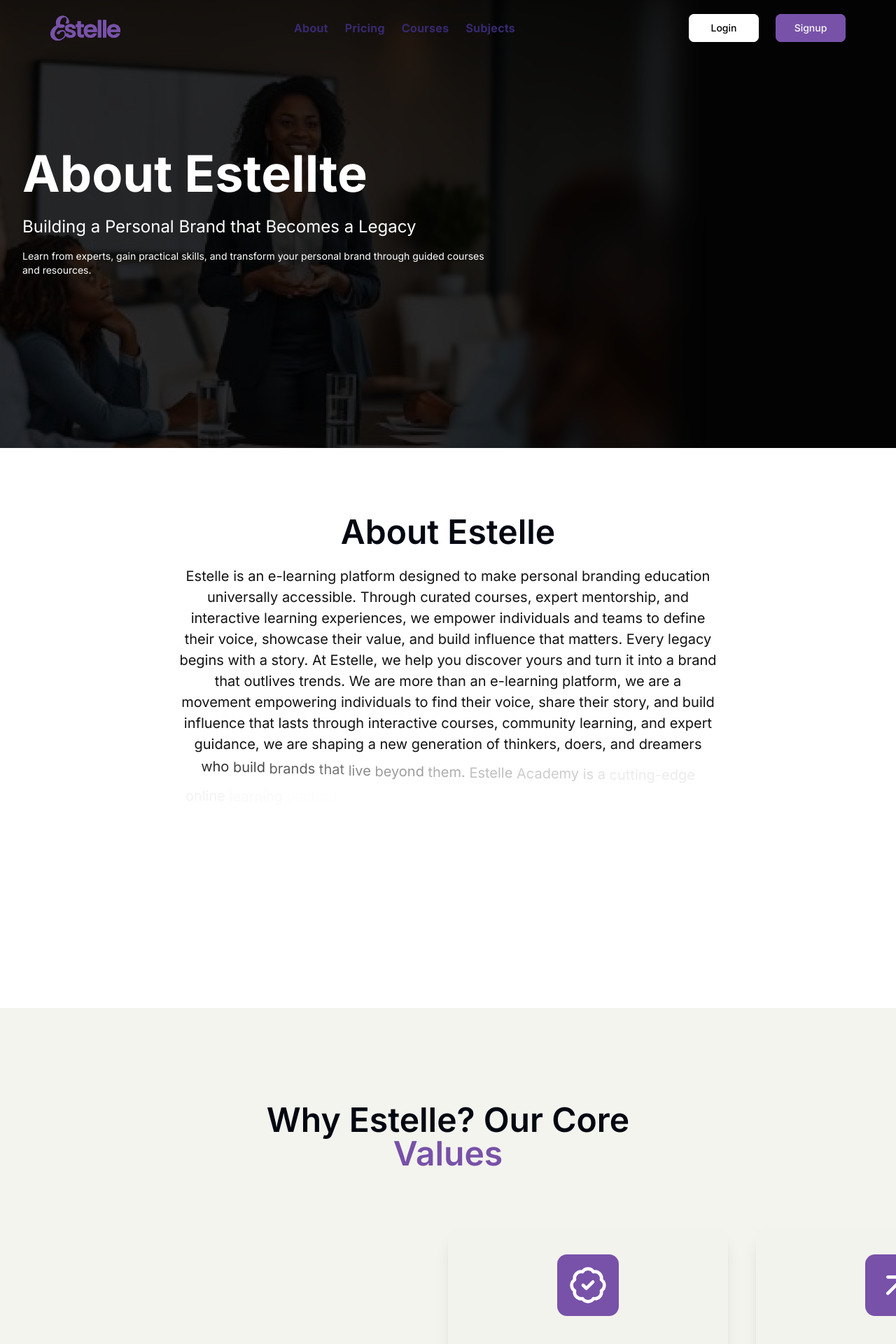
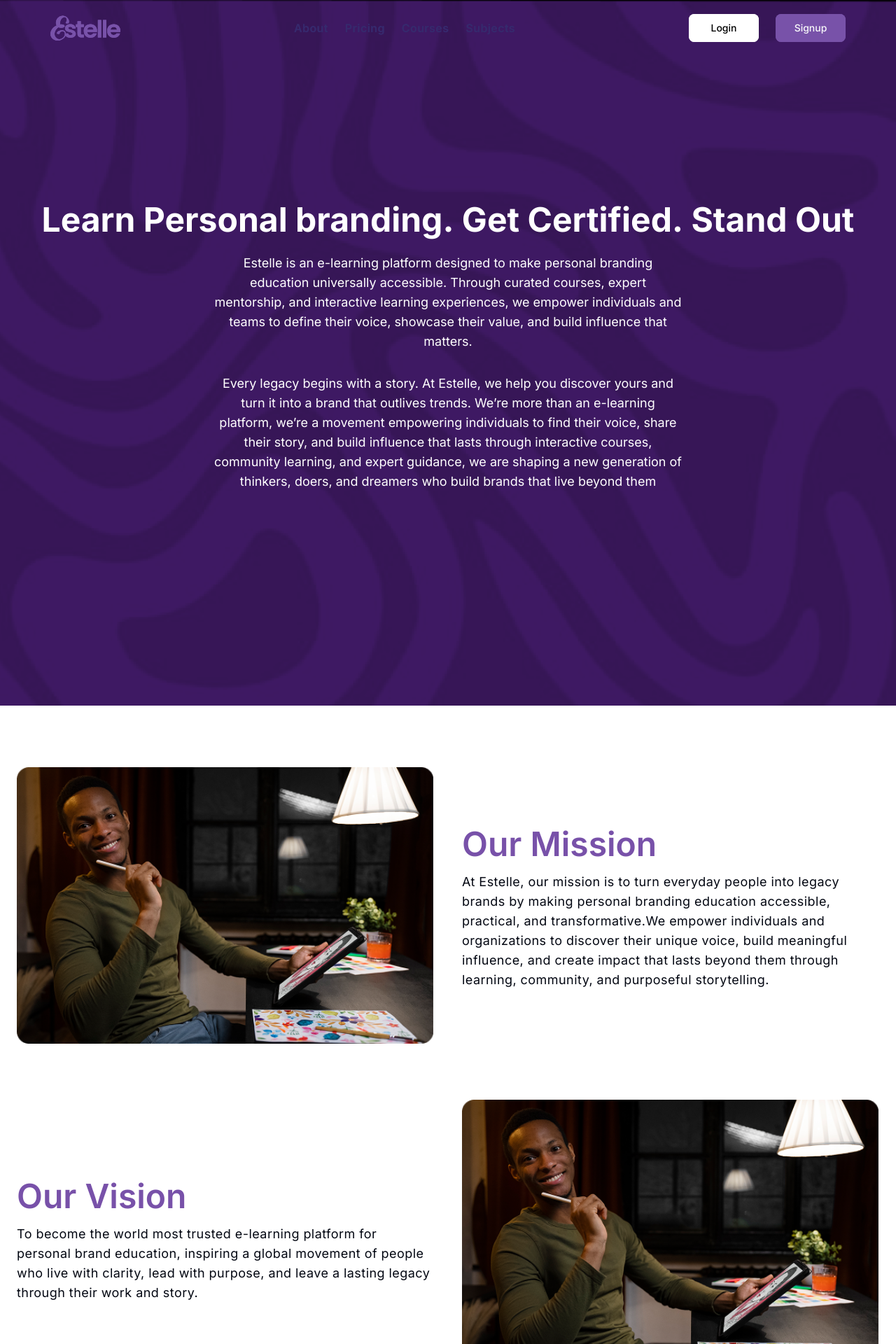
Before and after one commit to helloestelleacademy-sys/estelle-frontend, a Next.js app: page /about in a window 1280 px wide. Shown: the top 1920 px of the page at 70% size. Built offline with nearby package versions, Linux system fonts and the light colour scheme.

Commit message:
update-landing page

```diff
--- a/src/app/(root)/courses/page.tsx
+++ b/src/app/(root)/courses/page.tsx
@@ -3,7 +3,6 @@ import CourseCard from '@/components/main/CourseCard'
 import { AllCourses } from '@/constants'
 import React, { useRef } from 'react'
 import { gsap } from "gsap";
-import { ScrollTrigger } from "gsap/ScrollTrigger";
 import { useGSAP } from '@gsap/react';
 
 // gsap.registerPlugin(ScrollTrigger);
--- a/src/app/(root)/page.tsx
+++ b/src/app/(root)/page.tsx
@@ -3,16 +3,13 @@ import Cta from "@/components/Cta";
 import FAQSection from "@/components/Faq";
 import FeaturedCourses from "@/components/FeaturedCourses";
 import Features from "@/components/Features";
-import Footer from "@/components/Footer";
 import Header from "@/components/Header";
 import Mission from "@/components/Mission";
-import Navbar from "@/components/Navbar";
 import Pricing from "@/components/Pricing";
 import Service from "@/components/Service";
 import Testimonials from "@/components/Testimonials";
 import { gsap } from 'gsap';
 import { ScrollTrigger } from 'gsap/all';
-import ReactLenis from "lenis/react";
 
 gsap.registerPlugin(ScrollTrigger);
 
--- a/src/components/FeaturedCourses.tsx
+++ b/src/components/FeaturedCourses.tsx
@@ -1,4 +1,3 @@
-import { BadgeDollarSign, Book, ChartNoAxesCombined, TimerIcon } from 'lucide-react'
 import React from 'react'
 import CourseCard from './main/CourseCard'
 import { featuredCourses } from '@/constants'
--- a/src/components/Header.tsx
+++ b/src/components/Header.tsx
@@ -1,5 +1,4 @@
 'use client';
-import Image from 'next/image'
 import React, { useRef } from 'react'
 import { useGSAP } from "@gsap/react";
 import { ScrollTrigger } from "gsap/ScrollTrigger";
@@ -17,7 +16,7 @@ const Header = () => {
     },{scope:containerRef})
 
   return (
-    <section className="relative min-h-screen w-full overflow-hidden bg-[#F7F0FF] flex items-center justify-center px-6 md:px-16 lg:px-24 py-20">
+    <section className="relative min-h-screen w-full overflow-hidden bg-[#F7F0FF] flex items-center justify-center px-6 md:px-16 lg:px-24 py-26">
 
         <div className='max-w-7xl w-full grid grid-cols-1 lg:grid-cols-2 gap-10 items-center'>
 
--- a/src/components/Navbar.tsx
+++ b/src/components/Navbar.tsx
@@ -1,12 +1,21 @@
 'use client'
 import Image from 'next/image'
-import React, { useEffect, useState } from 'react'
+import React, { useEffect, useRef, useState } from 'react'
 import { Button } from './ui/button'
 import Link from 'next/link'
 import clsx from 'clsx'
+import { useGSAP } from '@gsap/react'
+import gsap from 'gsap'
 
 const Navbar = () => {
   const [isScrolled, setIsScrolled] =useState(false);
+  const [isOpen, setIsOpen] =useState(false);
+  const mobileMenuRef =useRef(null);
+  const linkRef = useRef<(HTMLAnchorElement  | null)[]>([]);
+  const iconTl = useRef<gsap.core.Timeline | null>(null);
+  const topLineRef = useRef(null);
+  const bottomLineRef = useRef(null);
+  const menuTl = useRef<gsap.core.Timeline | null>(null)
 
   useEffect(()=>{
         const handleScroll =()=>{
@@ -16,6 +25,64 @@ const Navbar = () => {
 
         return()=> window.removeEventListener('scroll', handleScroll) // cleanup function to remove the event listener when the component unmounts
     },[])
+
+  useGSAP(()=>{
+
+        gsap.set(mobileMenuRef.current, {yPercent:-200})
+        gsap.set(linkRef.current, {autoAlpha:0})
+
+        menuTl.current =gsap.timeline({
+            paused:true
+        })
+        .to(mobileMenuRef.current, {yPercent:0,opacity:1, duration:0.8, ease:'power3.out'})
+        .to(linkRef.current, {autoAlpha:1, stagger:0.08, duration:0.8, ease:'power2.out'})
+
+        iconTl.current =gsap.timeline({
+            paused:true
+        })
+        .to([topLineRef.current], {
+            rotation:45,
+            y:3.3,
+            duration:0.5,
+            ease:"power2.inOut",
+        })
+        .to([bottomLineRef.current], {
+            rotation:-45,
+            y:-3.3,
+             duration:0.5,
+            ease:"power2.inOut",
+        }, "<")
+    },[])
+
+  const toggleMenu =()=>{
+        if(isOpen){
+            menuTl.current?.reverse()
+            setIsOpen(false)
+             iconTl!.current!.reverse()
+        }else{
+            menuTl.current?.play()
+            setIsOpen(true)
+             iconTl.current?.play()
+        }
+
+    }
+
+
+const navLinks =[
+    {
+        title:"Home",
+        link:"/",
+    },
+    {
+        title:"About",
+        link:"/about",
+    },
+    {
+        title:"Courses",
+        link:"/courses",
+    },
+
+]
 
   return (
     <nav className={`w-full py-5 fixed top-0 left-0  z-50 transition-all duration-300 bg-blur ${isScrolled ? '  backdrop-blur-glass bg-[#7851A9]' :
@@ -48,11 +115,29 @@ const Navbar = () => {
             <li className={clsx('text-[16px] font-semibold tracking-wide  cursor-pointer', !isScrolled && 'text-[#37296D]')}>Subjects</li>
         </ul>
 
-        <div className='space-x-6'>
+        <div className='hidden md:flex space-x-6'>
             <Button className='w-[100px] py-5 bg-white text-black'>Login</Button>
             <Button className='bg-[#7852A9] w-[100px] py-5'>Signup</Button>
         </div>
+
+         <div onClick={toggleMenu} className='md:hidden bg-white size-12 z-50 flex flex-col gap-1 justify-center items-center md:size-20 transition-all duration-300 rounded-full cursor-pointer'>
+                <span ref={topLineRef} className='block w-8 h-0.5 bg-black rounded-full origin-center'></span>
+                <span ref={bottomLineRef} className='block w-8 h-0.5 bg-black rounded-full origin-center'></span>
+          </div>
+
       </div>
+
+      <div ref={mobileMenuRef} className='md:hidden fixed inset-0 border border-white/15 w-full h-[screen] bg-black/30 z-30 flex flex-col items-center justify-between text-white/80 py-22 px-10 gap-y-10 backdrop-blur opacity-0 '>
+            <div className='flex flex-col gap-y-6 text-3xl'>
+                {navLinks.map((item, index)=>(
+                    <Link href={item.link} key={index} ref={(el)=>{linkRef.current[index] = el }} className=''>
+                        <span className='transition-all duration-300 text-white  hover:text-white font-semibold cursor-pointer'>
+                            {item.title}
+                        </span>
+                    </Link>
+                ))}
+            </div>
+        </div>
     </nav>
   )
 }
--- a/src/components/Testimonials.tsx
+++ b/src/components/Testimonials.tsx
@@ -5,10 +5,11 @@ import { Avatar, AvatarFallback, AvatarImage } from "@/components/ui/avatar"
 import { testimonials } from '@/constants'
 
 const Testimonials = () => {
-    const scrollRef = useRef(null);
+    const scrollRef = useRef<HTMLDivElement | null>(null);
 
     useEffect(()=>{
         const container = scrollRef.current
+          if (!container) return;
         const totalWidth = container.scrollWidth / 2
 
         gsap.to(container, {
--- a/src/components/about/Details.tsx
+++ b/src/components/about/Details.tsx
@@ -1,50 +1,62 @@
 'use client'
+import { useGSAP } from '@gsap/react'
+import gsap from 'gsap'
+import Image from 'next/image'
 import React from 'react'
-import gsap from "gsap"
-import { SplitText } from "gsap/all"
-import { ScrollTrigger } from 'gsap/ScrollTrigger'
-import { useGSAP } from '@gsap/react'
-
-gsap.registerPlugin(SplitText, ScrollTrigger)
 
 const Details = () => {
 
   useGSAP(()=>{
-    const messageSplit = SplitText.create('.message', {type:'words'})
+      const tl =gsap.timeline({
+            scrollTrigger:{
+                trigger:'#details',
+                start:'top center',
+                end:'bottom 20%'
+            }
+        })
 
-    const tl = gsap.timeline({
-      scrollTrigger:{
-        trigger:'.about',
-        start:'top center',
-        end: 'bottom center',
-      }
-    })
-
-    tl.to('.about h2', {opacity:1, y:0, ease:'power2.inOut', duration:0.8})
-
-    tl.from(messageSplit.words, {
-      opacity:0,
-      yPercent:50,
-      ease:'power1.in',
-      stagger:0.03,
-      duration:0.5,
-    })
+        tl.from('#details h2', {opacity:0, duration:0.5, ease:'power1.in'})
+        tl.from('#details p', {opacity:0, duration:0.2,delay:0.1, ease:'power1.in'})
+        tl.from('.details Image', {opacity:0, duration:0.5,delay:0.4, ease:'power1.in'}, '-=0.6')
   },[])
 
   return (
-    <section className='about py-18 lg:py-24 min-h-screen'>
+    <section id='details' className='py-18 lg:py-22'>
       <div className='max-w-7xl mx-auto px-4 md:px-6'>
-            <h2 className='text-3xl md:text-4xl lg:text-5xl text-center font-semibold opacity-0 translate-y-10'>About Estelle</h2>
-            <p className='message max-w-3xl mx-auto text-[20px] text-center text-[#131314] mt-6'>
-                Estelle is an e-learning platform designed to make personal branding education universally accessible. Through curated courses, expert mentorship,
-                and interactive learning experiences, we empower individuals and teams to define their voice, showcase their value, and build influence that matters.
+        <div className='flex flex-col md:flex-row items-center justify-between gap-10 mb-20'>
+            {/* left */}
+             <div className='serviceImage w-full md:w-1/2'>
+                <Image src={'/assets/serviceImg.png'} alt='image' width={200} height={150} className='object-cover w-full'/>
+            </div>
+            {/* right */}
+            <div className='w-full md:w-1/2 flex flex-col gap-4'>
+                <h2 className='text-3xl md:text-4xl lg:text-5xl mt-2 font-semibold max-w-2xl text-[#7851A9]'>Our Mission </h2>
+                <p className='text-lg tracking-wide'>
+                  At Estelle, our mission is to turn everyday people into legacy brands by making personal branding education accessible, practical, and transformative.We empower individuals and organizations to discover their unique voice, build meaningful influence, and create impact that lasts beyond them through learning, community, and purposeful storytelling.
+                </p>
 
-                Every legacy begins with a story. At Estelle, we help you discover yours and turn it into a brand that outlives trends. We are more than an e-learning platform, we are a movement empowering individuals to find their voice, share their story, and build influence that lasts through interactive courses, community learning, and expert guidance,
-                we are shaping a new generation of thinkers, doers, and dreamers who build brands that live beyond them.
+            </div>
 
-                Estelle Academy is a cutting-edge online learning platform dedicated to empowering individuals and organizations with the skills needed to thrive in today's digital landscape.
+        </div>
 
-            </p>
+        <div className='flex flex-col md:flex-row items-center justify-between gap-10 mt-20'>
+            {/* left */}
+            <div className='w-full md:w-1/2 flex flex-col gap-4'>
+                <h2 className='text-3xl md:text-4xl lg:text-5xl mt-2 font-semibold max-w-2xl text-[#7851A9]'>Our Vision </h2>
+                <p className='text-lg tracking-wide'>
+                To become the world most trusted e-learning platform for personal brand education, inspiring a global movement of people who live with clarity,
+                 lead with purpose, and leave a lasting legacy through their work and story.
+
+                </p>
+
+            </div>
+            {/* right */}
+
+            <div className='serviceImage w-full md:w-1/2'>
+                <Image src={'/assets/serviceImg.png'} alt='image' width={200} height={150} className='object-cover w-full'/>
+            </div>
+
+        </div>
       </div>
     </section>
   )
--- a/src/components/about/Header.tsx
+++ b/src/components/about/Header.tsx
@@ -26,18 +26,21 @@ const Header = () => {
     },[])
 
   return (
-    <section className="header relative min-h-[80vh] overflow-hidden bg-neutral-950">
-        <Image ref={containerRef} src={'/assets/aboutImage.png'} alt="auth-image" className="absolute inset-0 object-cover w-full motion-safe:scale-125 bg-image h-[100vh] opacity-0 " width={800} height={300} />
-        <div className="absolute inset-0 bg-[#39373b] mix-blend-multiply"></div>
+    <section className="header relative min-h-[100vh] overflow-hidden bg-neutral-950 py-26">
+        <Image ref={containerRef} src={'/assets/bgrec.png'} alt="auth-image" className="absolute inset-0 object-cover w-full motion-safe:scale-125 bg-image h-[150vh] opacity-0 " width={800} height={300} />
+        <div className="absolute inset-0 bg-[#3e1963] mix-blend-multiply"></div>
 
-        <div className='relative z-10 flex flex-col justify-center max-w-7xl mx-auto text-white min-h-[80vh] px-4 lg:px-8'>
-            <h1 className='heroText text-4xl lg:text-7xl font-bold mb-6'>About Estellte</h1>
-            <p className='paragraph1 text-lg lg:text-2xl mb-4 max-w-2xl'>Building a Personal Brand that Becomes a Legacy</p>
-            <p className='paragraph2 text-sm  mb-8 max-w-2xl'>Learn from experts, gain practical skills, and transform your personal brand through guided courses and resources.</p>
-            {/* <div className='flex flex-col sm:flex-row items-center gap-4'>
-                <button className='gradient-bg hover:opacity-90 w-[200px] py-4 rounded-full font-semibold'>Get Started</button>
-                <button className='border border-white hover:bg-white hover:text-black transition w-[200px] py-4 rounded-full font-semibold'>Learn More</button>
-            </div> */}
+        <div className='relative z-10 flex flex-col justify-center items-center max-w-7xl mx-auto text-white min-h-[100vh] px-4 lg:px-8'>
+            <h1 className='heroText text-4xl lg:text-5xl font-bold mb-6 text-center '>Learn Personal branding. Get Certified. Stand Out</h1>
+            <p className='paragraph1 text-lg lg:text-lg mb-4 max-w-2xl text-center'>
+                Estelle is an e-learning platform designed to make personal branding education universally accessible. Through curated courses, expert mentorship, and interactive learning experiences, we empower individuals
+                 and teams to define their voice, showcase their value, and build influence that matters.
+            </p>
+
+            <p className='paragraph1 text-sm lg:text-lg mb-4 max-w-2xl mt-4 text-center'>
+                Every legacy begins with a story. At Estelle, we help you discover yours and turn it into a brand that outlives trends. We’re more than an e-learning platform, we’re a movement empowering individuals to find their voice, share their story,
+                and build influence that lasts through interactive courses, community learning, and expert guidance, we are shaping a new generation of thinkers, doers, and dreamers who build brands that live beyond them
+            </p>
         </div>
 
     </section>
--- a/src/components/about/Values.tsx
+++ b/src/components/about/Values.tsx
@@ -72,7 +72,7 @@ const Values = () => {
   }, [])
 
   return (
-    <section ref={sectionRef} className="relative py-22 lg:py-28 w-full min-h-screen bg-[#f3f4ed] overflow-hidden ">
+    <section ref={sectionRef} className="relative py-22 lg:py-28 w-full min-h-screen bg-[#F7F0FF] overflow-hidden ">
          <h2 className="headerText text-4xl md:text-5xl lg:text-5xl font-semibold mt-6 text-center max-w-xl mx-auto mb-10 opacity-0 translate-y-10">Why Estelle? Our Core <span className="gradient-bg bg-clip-text text-transparent">Values</span></h2>
           {/* <p className='paragraph text-sm text-center max-w-xl mx-auto mb-10 text-neutral-500 opacity-0 translate-y-10'>At Estelle, our mission is to turn everyday people into legacy brands by making personal branding education accessible, practical, and transformative.
           We empower individuals and organizations to discover their unique voice, build meaningful influence, and create impact that lasts.</p> */}
@@ -82,7 +82,7 @@ const Values = () => {
         {steps.map((step, index) => (
           <div
             key={index}
-            className="flex flex-col items-center justify-center text-center bg-[#f3f3ed] rounded-2xl min-w-[400px] p-10 shadow-xl hover:scale-105 transition-transform duration-300"
+            className="flex flex-col items-center justify-center text-center bg-[#F7F0FF] rounded-2xl min-w-[400px] p-10 shadow-xl hover:scale-105 transition-transform duration-300"
           >
             <div className="gradient-bg p-4 rounded-xl mb-6 flex items-center justify-center">
               {step.icon}
--- a/src/components/main/CourseCard.tsx
+++ b/src/components/main/CourseCard.tsx
@@ -1,4 +1,4 @@
-import { BadgeDollarSign, Book, ChartNoAxesCombined, TimerIcon } from 'lucide-react'
+// import { BadgeDollarSign, Book, ChartNoAxesCombined, TimerIcon } from 'lucide-react'
 import Image from 'next/image'
 import React from 'react'
 import { Button } from '../ui/button'
```
Also changed, not shown: src/components/Pricing.tsx (+13 -9 lines), src/components/about/Instructors.tsx (+2 -7 lines), public/assets/bgrec.png (added), public/assets/stella.jpg (added).
